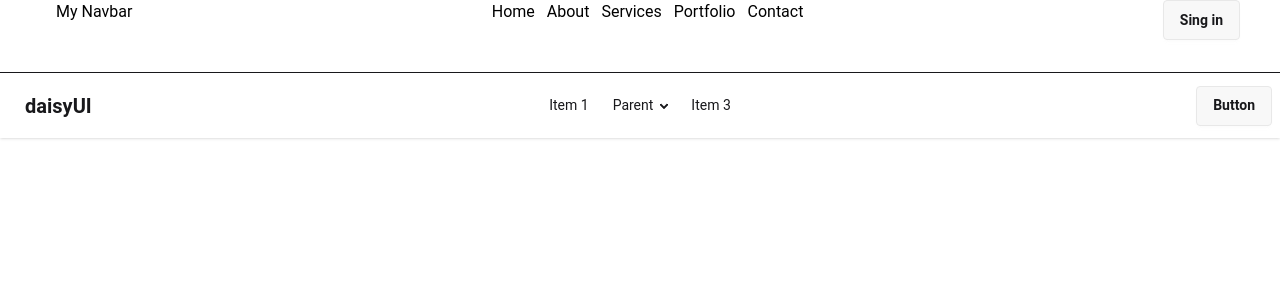
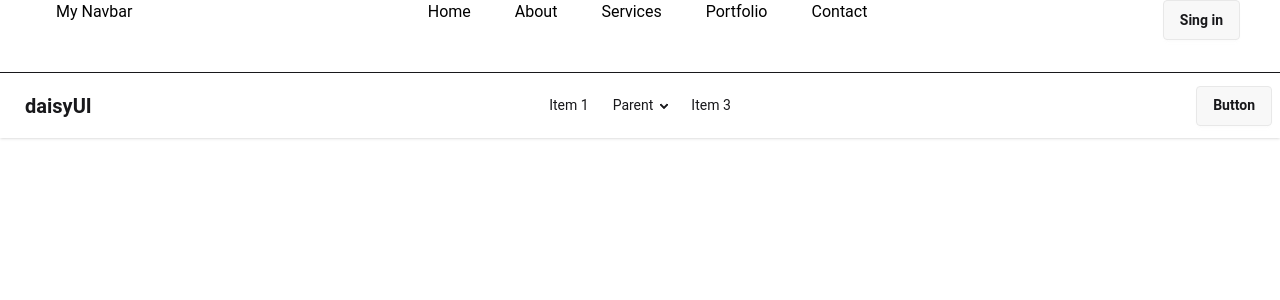
Before and after one commit to mjh-shikder/Tailwind-CSS-Axios-Rechart-Awesome-components, a React (Vite) app: page /contact in a window 1280 px wide. Shown: the top 300 px of the page. Built offline with nearby package versions, Linux system fonts and the light colour scheme.

Commit message:
navbar small edits

```diff
--- a/src/Components/Links.jsx
+++ b/src/Components/Links.jsx
@@ -2,7 +2,7 @@ import React from 'react';
 
 const Links = ({route}) => {
     return (
-        <li>
+        <li className='hover:bg-amber-200 px-4 rounded-lg'>
             <a href={route.path}>{route.name}</a>
         </li>
     );
--- a/src/Components/NavBar.jsx
+++ b/src/Components/NavBar.jsx
@@ -48,7 +48,7 @@ const NavBar = () => {
 
               <ul className={`md:hidden absolute duration-1000
             ${open ? 'top-9': '-top-40'}
-            bg-amber-100 p-4 rounded-lg `}> {links}</ul>
+            bg-amber-100  p-4 rounded-lg `}> {links}</ul>
 
         <h3 className="ml-4">My Navbar</h3>
       </span>
```
